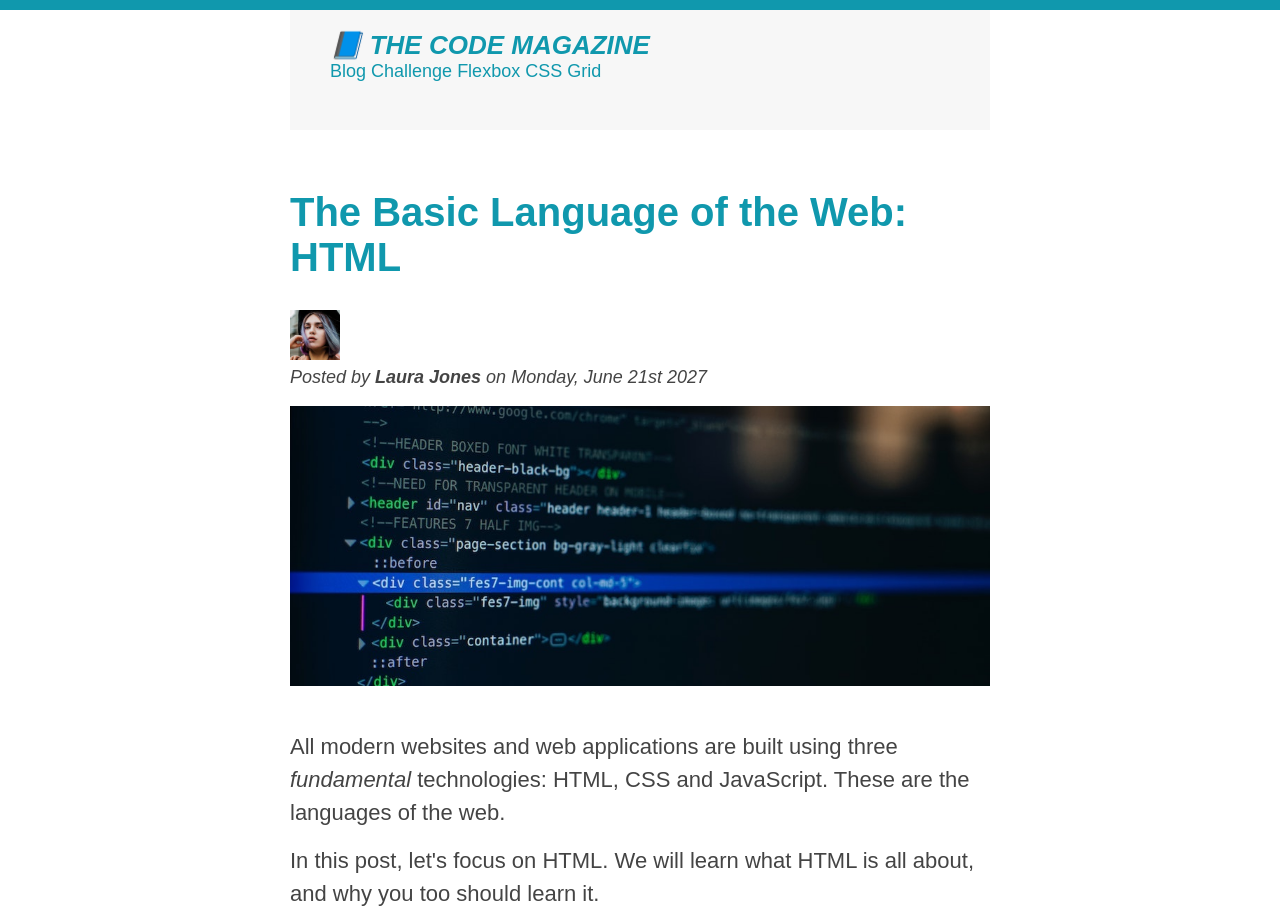
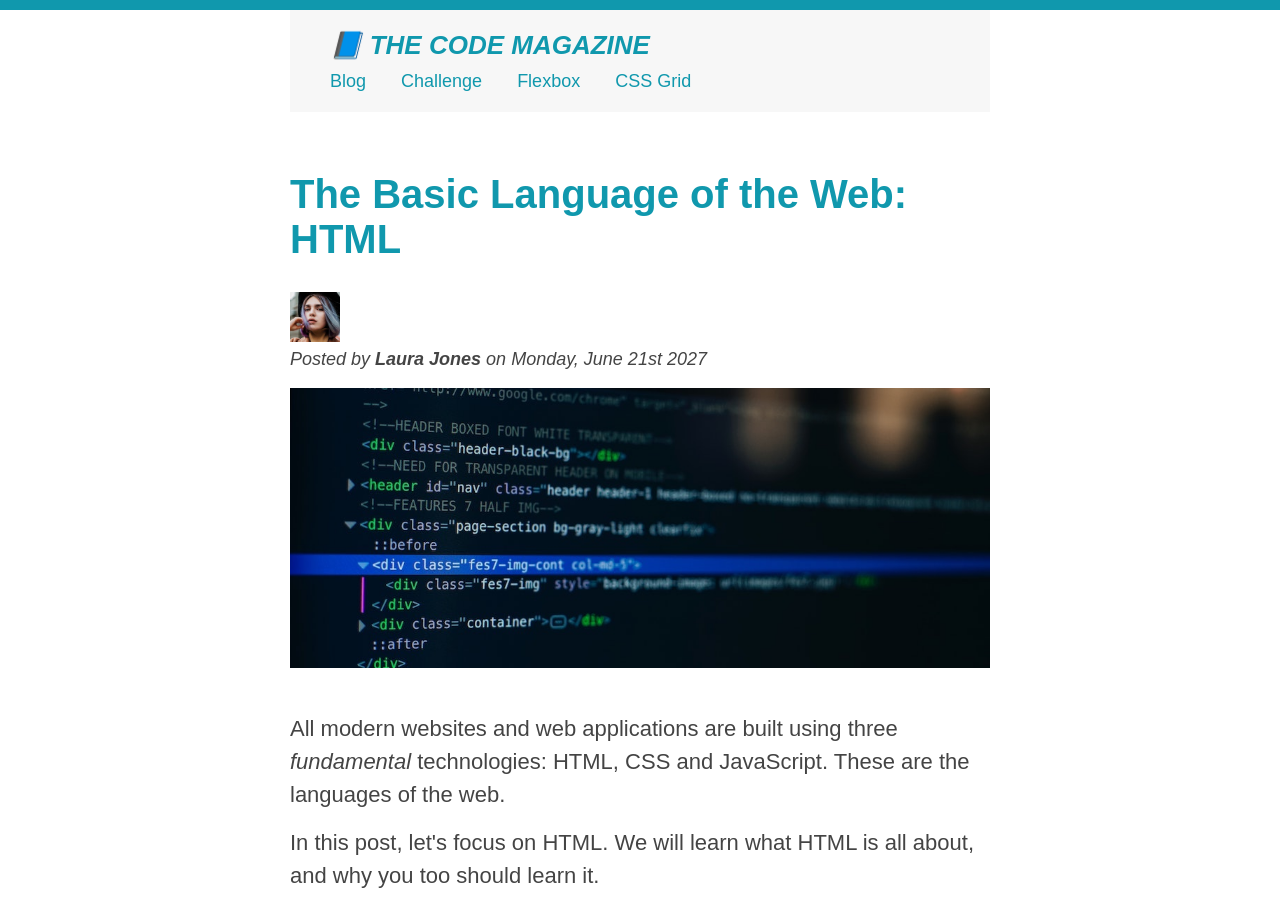
Before and after one commit to tatsurodev/design-and-develop-a-killer-website-with-html5-and-css3, a plain HTML site: page 03-CSS-Fundamentals/index.html in a window 1280 px wide. Shown: the top 913 px of the page. Drawn offline with Linux system fonts and the light colour scheme.

Commit message:
block, inline, inline block element 39

```diff
--- a/03-CSS-Fundamentals/style.css
+++ b/03-CSS-Fundamentals/style.css
@@ -6,6 +6,7 @@
   padding: 0;
 }
 
+/* PAGE SECTIONS */
 /* bodyは、inheritが働くのでinheritされるpropertyを指定するとよい。 */
 body {
   /* text系のpropertyは大概親からinheritされる */
@@ -32,7 +33,7 @@ body {
   /* verticalなmarginを作る時は、topかbottomかで統一すること。bottomが直感的でわかりやすい */
   margin-bottom: 60px;
   /* 垂直的にcenterizeされない */
-  height: 80px;
+  /* height: 80px; */
 }
 
 nav {
@@ -57,6 +58,7 @@ aside {
   width: 500px;
 }
 
+/* SMALLER ELEMENTS */
 h1,
 h2,
 h3 {
@@ -104,6 +106,7 @@ li {
   /* browserのdefault font-sizeは16px */
   font-size: 20px;
   margin-bottom: 10px;
+  /* display: inline; */
 }
 
 li:last-child {
@@ -207,6 +210,23 @@ a:active {
   height: auto;
 }
 
+nav a:link {
+  /* background-color: orangered;
+  margin: 20px;
+  padding: 20px;
+  display: block; */
+
+  /* 垂直方向のmarginを効かせるには、block elementかinline-block elementにする必要あり */
+  margin-right: 30px;
+  margin-top: 10px;
+  display: inline-block;
+}
+
+/* pseudo classはchain可 */
+nav a:link:last-child {
+  margin-right: 0;
+}
+
 /* Resolving conflicts, 優先順位高い順 */
 /* !important -> inline -> id -> class, pseudo class(., :) -> element, pseudo element(::) -> * -> inherited styles */
 /* #copyright {
```
